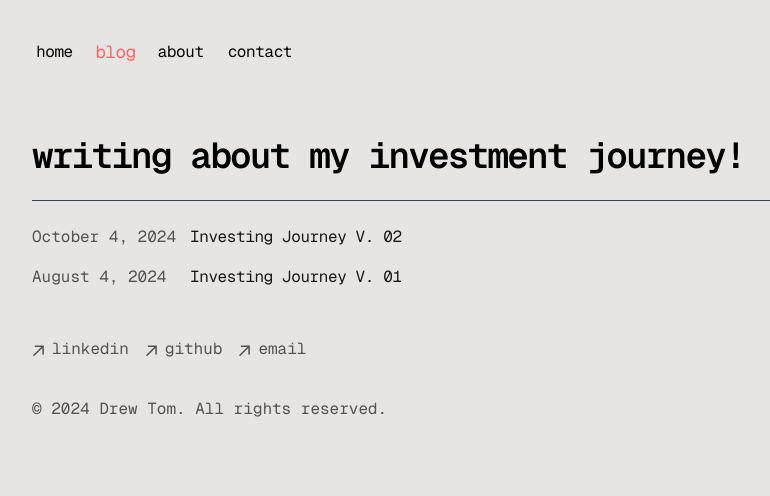
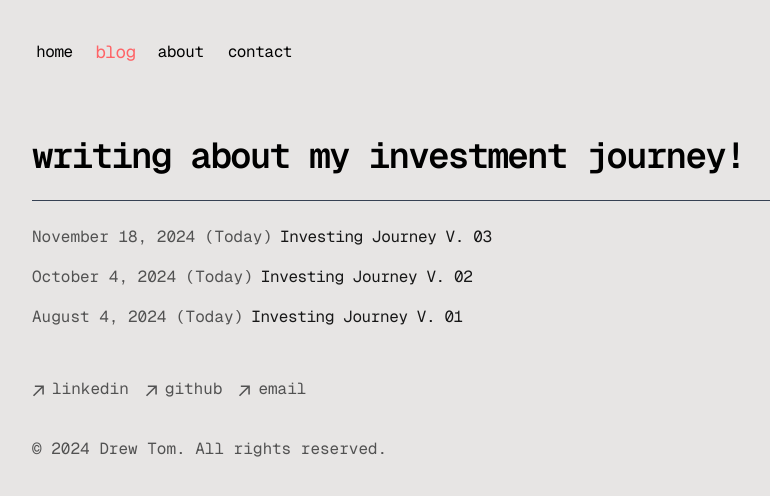
Before and after one commit to drew-tom1/me.dev, a Next.js app: page /blog in a window 1280 px wide. Shown: the top 496 px of the page, without its empty margins (160-930 px from the left). Built offline with nearby package versions, Linux system fonts and the light colour scheme.

Commit message:
added investment 3, reformatting with blog display.

```diff
--- /dev/null
+++ b/app/blog/posts/invest3.mdx
@@ -0,0 +1,19 @@
+---
+title: "Investing Journey V. 03"
+publishedAt: "2024-11-18"
+summary: "First update after beginning my investment journey two months ago."
+---
+
+## Update #2
+
+This is an update three months after I started to invest.
+
+I've been swamped with schoolwork and applying to internships this past month. I haven't had too much of a chance to work and put money into my account.
+
+That being said, I have some good news from my portfolio! My portfolio has grown to $1,150 USD. My holdings have experienced a 6.22% increase in value over the last few months.
+
+Chevron (CVX) and Palantir (PLTR) stand as my biggest gainers, with $33.73 gain on CVX and $25.69 on PLTR, which are 11.01% and 78.30% increases respectively.
+
+That's all for this update. Hopefully internship application season slows down and I can add more to my portfolio.
+
+Cheers!
--- a/app/components/posts.tsx
+++ b/app/components/posts.tsx
@@ -22,10 +22,10 @@ export function BlogPosts() {
             href={`/blog/${post.slug}`}
           >
             <div className="w-full flex flex-col md:flex-row space-x-0 md:space-x-2">
-              <p className="text-neutral-600 dark:text-neutral-400 w-[150px] tabular-nums">
-                {formatDate(post.metadata.publishedAt, false)}
+              <p className="text-neutral-600 dark:text-neutral-400 tabular-nums">
+                {formatDate(post.metadata.publishedAt, true)}
               </p>
-              <p className="text-neutral-900 dark:text-neutral-100 tracking-tight">
+              <p className="text-neutral-900 dark:text-neutral-100 tracking-tight hover:scale-105 hover:text-red-400 duration-300 dark:hover:text-cyan-300">
                 {post.metadata.title}
               </p>
             </div>
```
